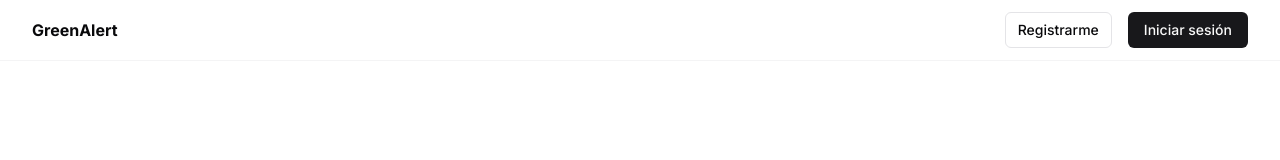
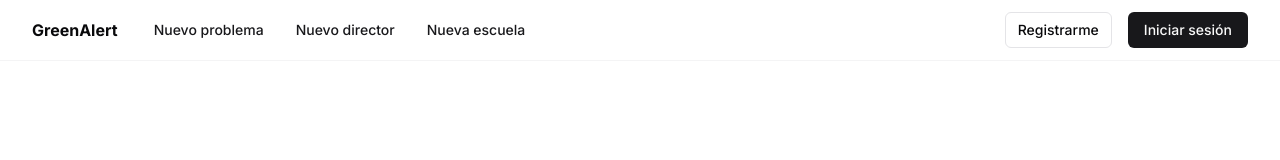
Before and after one commit to lgaieta/greenalert, a Next.js app: page / in a window 1280 px wide. Shown: the top 160 px of the page. Built offline with nearby package versions, Linux system fonts and the light colour scheme; some icons are missing.

Commit message:
Added links to header

```diff
--- a/components/header.tsx
+++ b/components/header.tsx
@@ -5,12 +5,37 @@ export default function Header() {
     return (
         <header className='w-full py-3 border-b border-b-border/40'>
             <div className='container flex items-center justify-between'>
+                <div className='flex gap-6 items-center'>
                     <Link
                         href='/'
                         className='text-base font-bold'
                     >
                         GreenAlert
                     </Link>
+                    <div className='flex gap-2 items-center'>
+                        <Button
+                            asChild
+                            variant={'link'}
+                            size={'sm'}
+                        >
+                            <Link href='/nuevo-problema'>Nuevo problema</Link>
+                        </Button>
+                        <Button
+                            asChild
+                            variant={'link'}
+                            size={'sm'}
+                        >
+                            <Link href='/directores/nuevo'>Nuevo director</Link>
+                        </Button>
+                        <Button
+                            asChild
+                            variant={'link'}
+                            size={'sm'}
+                        >
+                            <Link href='/escuelas/crear'>Nueva escuela</Link>
+                        </Button>
+                    </div>
+                </div>
                 <nav className='flex items-center space-x-4'>
                     <Button
                         asChild
```
Lines whose indentation alone changed are shown as unchanged.
